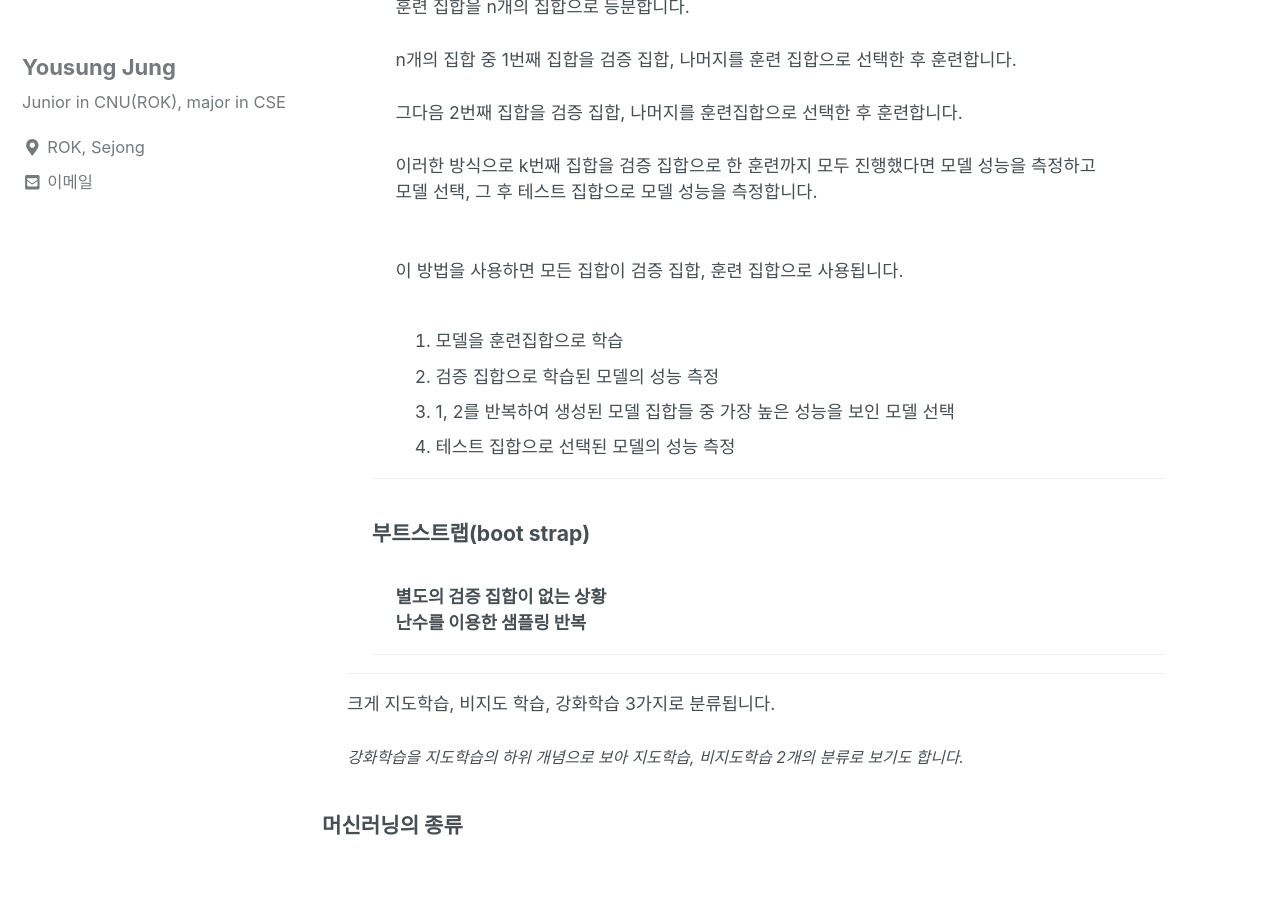
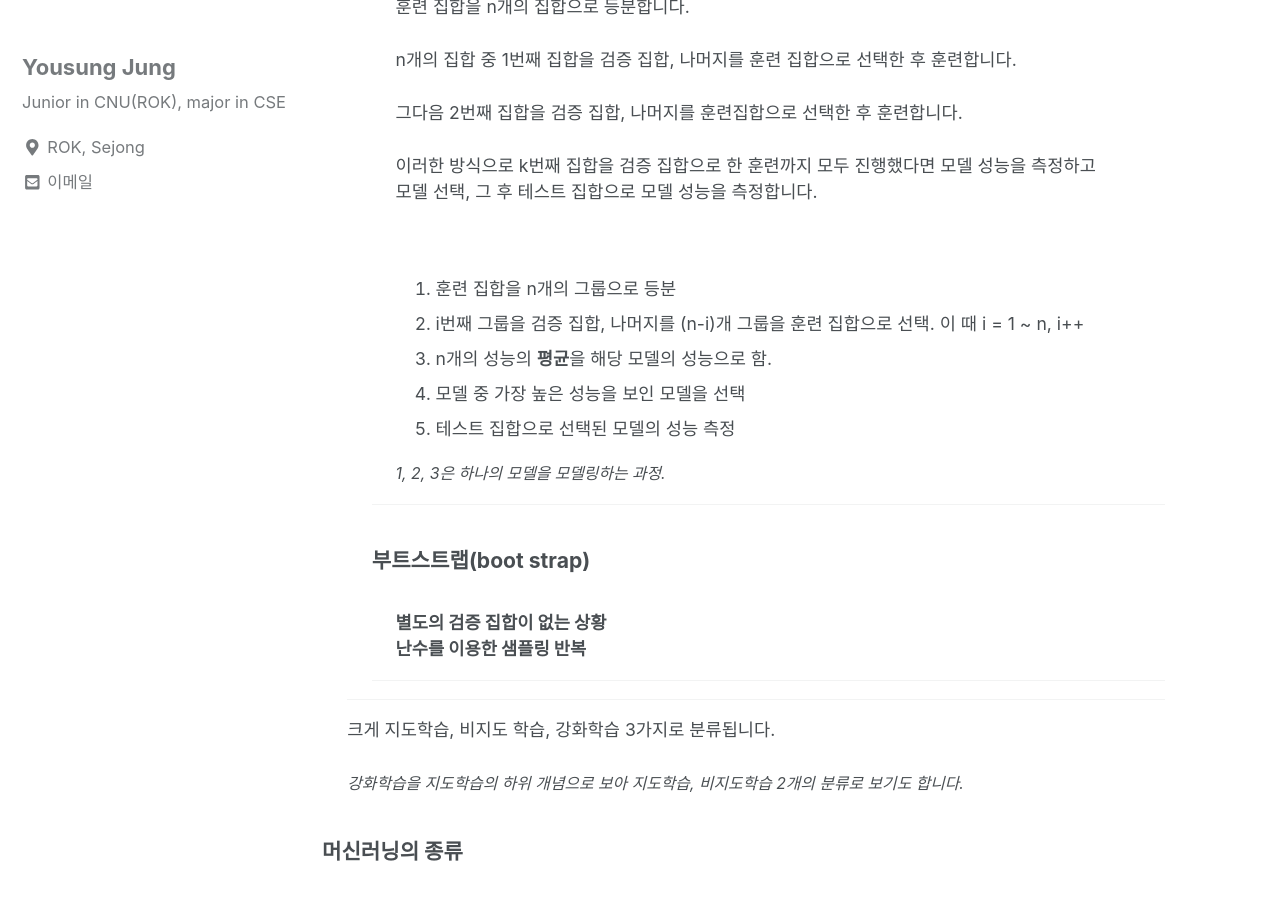
Before and after one commit to can019/can019.github.io, a Jekyll site: the page built from _posts/2020-08-18-MachineLearning-AI-1.md, in a window 1280 px wide and 900 px high, scrolled down 2722 px. Built offline with Jekyll 4.4.1, drawn with Linux system fonts in a browser that asks for light colours; nearby versions of some CDN libraries.

Commit message:
cross validate

```diff
--- a/_posts/2020-08-18-MachineLearning-AI-1.md
+++ b/_posts/2020-08-18-MachineLearning-AI-1.md
@@ -104,16 +104,15 @@ categories: MachineLearning DataAnalyze
                 이러한 방식으로 k번째 집합을 검증 집합으로 한 훈련까지 모두 진행했다면 모델 성능을 측정하고 <br>
                 모델 선택, 그 후 테스트 집합으로 모델 성능을 측정합니다. <br><br><br>
 
-                이 방법을 사용하면 모든 집합이 검증 집합, 훈련 집합으로 사용됩니다. <br><br>
-
-
               <ol>
-                <li>모델을 훈련집합으로 학습</li>
-                <li>검증 집합으로 학습된 모델의 성능 측정</li>
-                <li>1, 2를 반복하여 생성된 모델 집합들 중 가장 높은 성능을 보인 모델 선택</li>
+                <li>훈련 집합을 n개의 그룹으로 등분</li>
+                <li>i번째 그룹을 검증 집합, 나머지를 (n-i)개 그룹을 훈련 집합으로 선택. 이 때 i = 1 ~ n, i++ </li>
+                <li>n개의 성능의 <b>평균</b>을 해당 모델의 성능으로 함.</li>
+                <li>모델 중 가장 높은 성능을 보인 모델을 선택</li>
                 <li>테스트 집합으로 선택된 모델의 성능 측정</li>
               </ol>
 
+              <i style = "font-size : 0.9em">1, 2, 3은 하나의 모델을 모델링하는 과정.</i>
 
 
             </div>
```
